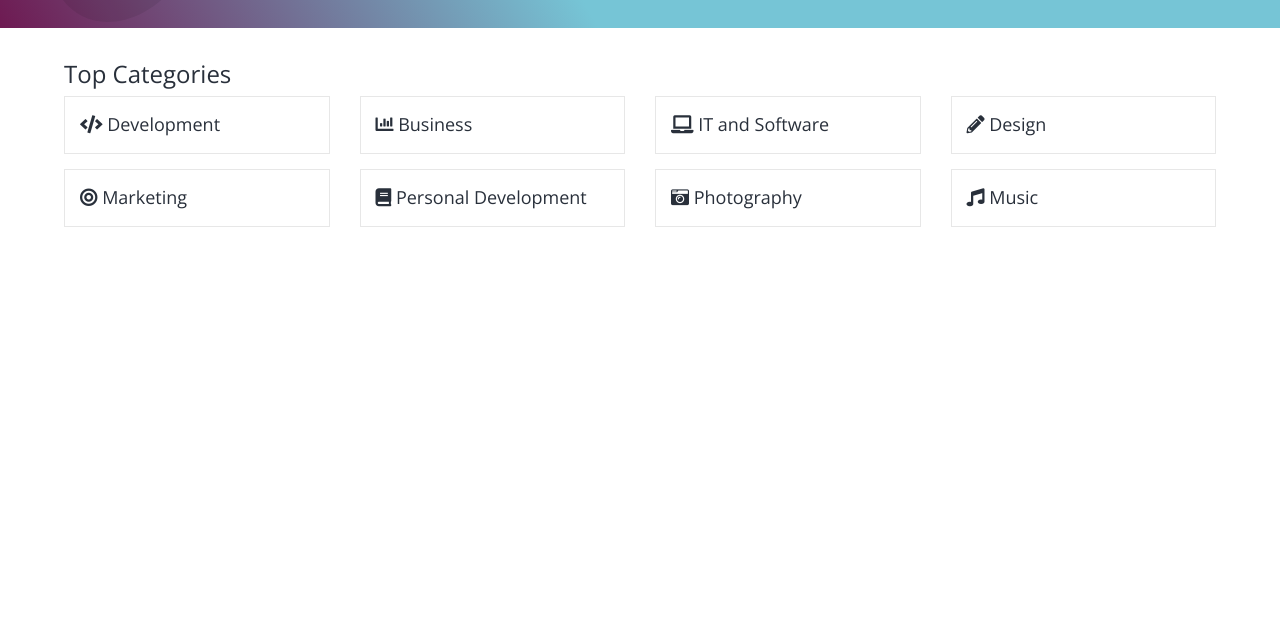
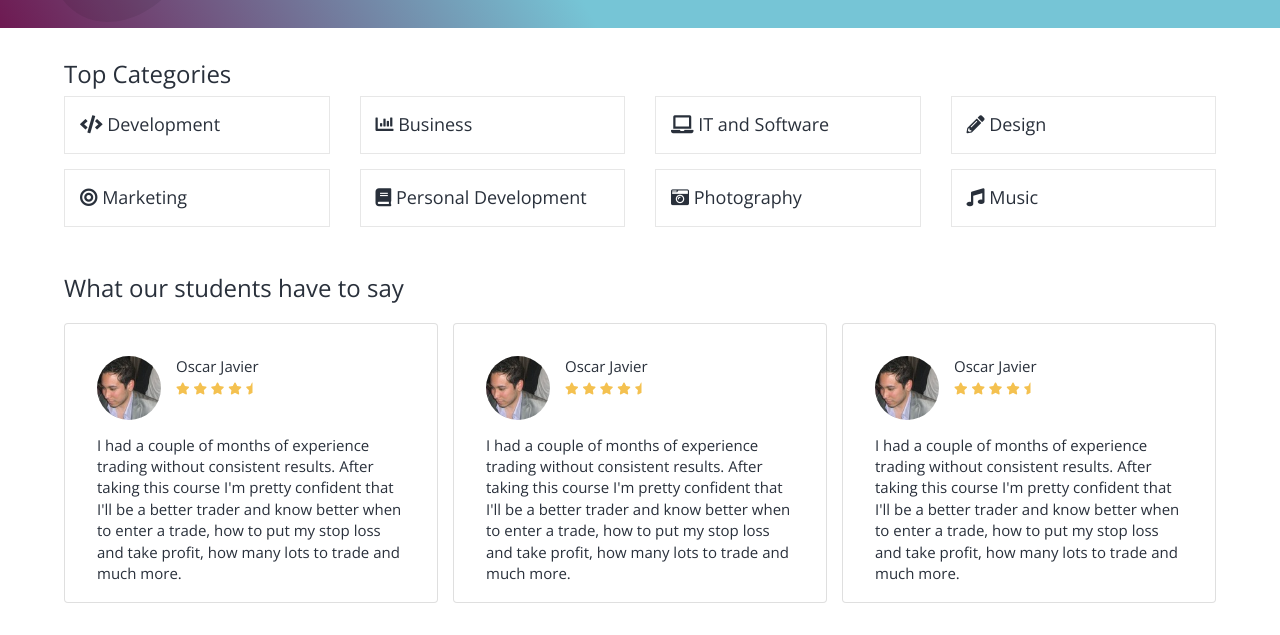
Before and after one commit to Binh510/eLearning, a plain HTML site: page index.html in a window 1280 px wide. Shown: the part 1779-2414 px from the top of the page. Before the commit the page ends 2021 px from the top, so only its background shows below. Drawn offline with nearby package versions, Linux system fonts and the light colour scheme.

Commit message:
I add the student section below the categories.

```diff
--- a/index.html
+++ b/index.html
@@ -608,7 +608,42 @@
         </section>
 
         <!-- STUDENTS -->
-        <section class="students"></section>
+        <section class="students">
+            <div class="students__content">
+                <h2>
+                    What our students have to say
+                </h2>
+                <div class="owl-carousel owl-theme students__carousel">
+                    <div class="card card--feedback">
+                        <div class="card-body">
+                            <div class="card__top">
+                                <div class="card__avatar">
+                                    <img src="./img/s1.jpg" alt="student_1">
+                                </div>
+                                <div>
+                                    <p class="card__name">Oscar Javier</p>
+                                    <div class="card__stars">
+                                        <i class="fa fa-star"></i>
+                                        <i class="fa fa-star"></i>
+                                        <i class="fa fa-star"></i>
+                                        <i class="fa fa-star"></i>
+                                        <i class="fa fa-star-half"></i>
+                                    </div>
+                                </div>
+                            </div>
+                            <p class="card-text">
+                                I had a couple of months of experience trading without consistent
+                                results. After taking this
+                                course I'm pretty confident that I'll be a better trader and know better when to enter a
+                                trade, how to put my stop
+                                loss and take profit, how many lots to trade and much more.
+                            </p>
+
+                        </div>
+                    </div>
+                </div>
+            </div>
+        </section>
 
         <!-- PARTNER -->
         <section class="partner"></section>
@@ -675,6 +710,29 @@
                 }
             })
         </script>
+
+        <!-- Student__carousel -->
+        <script>
+            $('.students__carousel').owlCarousel({
+                loop: true,
+                margin: 15,
+                nav: true,
+                dots: false,
+                responsive: {
+                    0: {
+                        items: 1
+                    },
+                    600: {
+                        items: 3
+                    },
+                    1000: {
+                        items: 3
+                    }
+                }
+            })
+        </script>
+
+        <!-- Main JS -->
         <script src="./js/main.js"></script>
     </body>
 
--- a/sass/Components/_card.scss
+++ b/sass/Components/_card.scss
@@ -34,3 +34,29 @@
         }
     }
 }
+
+.card--feedback{
+    height: 280px;
+    .card-body{
+        padding: 2rem;
+        .card__top{
+            display: flex;
+            margin-bottom: $mg-5;
+            .card__avatar{
+                margin-right: $mg-5;
+                img{
+                width: 64px;
+                height: 64px;
+                border-radius: 50%;
+                }
+            }
+            .card__name{
+                margin-bottom: 0;
+            }
+        }
+        .card-text{
+          @include styleText($color-black-0,$fs-0,$fw-0);
+        }
+
+    }
+}
--- /dev/null
+++ b/sass/Layouts/_students.scss
@@ -0,0 +1,11 @@
+.students{
+    padding: $mg-6 0;
+    .students__content{
+        width: 90%;
+        margin: 0 auto;
+        h2{
+            font-size: $fs-5;
+            margin-bottom: $mg-2;
+        }
+    }
+}
--- a/sass/main.scss
+++ b/sass/main.scss
@@ -16,6 +16,7 @@
 @import './Layouts/viewing';
 @import './Layouts/banner';
 @import './Layouts/categories';
+@import './Layouts/students';
 
 
 //Components
```
Also changed, not shown: css/main.css, 1 other file.
